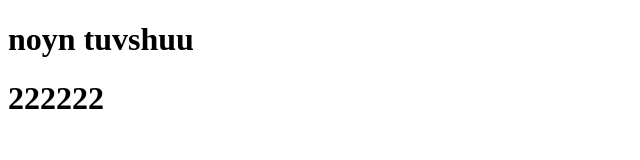
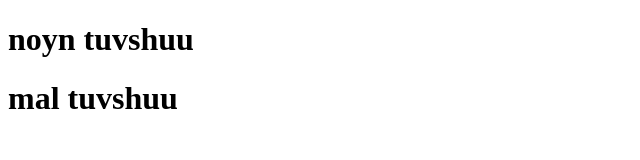
Before and after one commit to luujinyuki-hue/Tuvshinbayr, a plain HTML site: page index.html in a window 1280 px wide. Shown: the whole page, without its empty margins (0-640 px from the left). Drawn offline with Linux system fonts and the light colour scheme.

Commit message:
Update index.html
tuvshu

```diff
--- a/index.html
+++ b/index.html
@@ -7,6 +7,6 @@
 </head>
 <body>
     <h1>noyn tuvshuu</h1>
-    <h1>222222</h1>
+    <h1>mal tuvshuu</h1>
 </body>
 </html>
```
